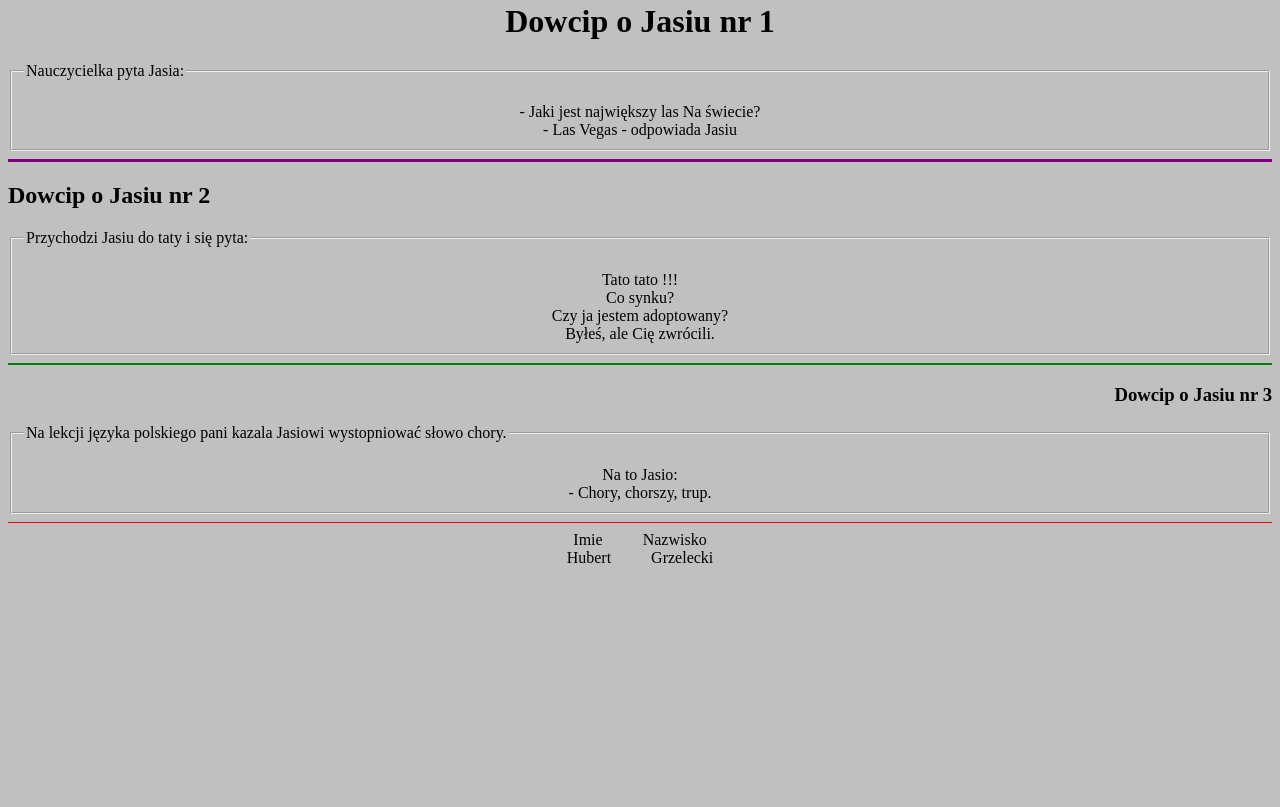
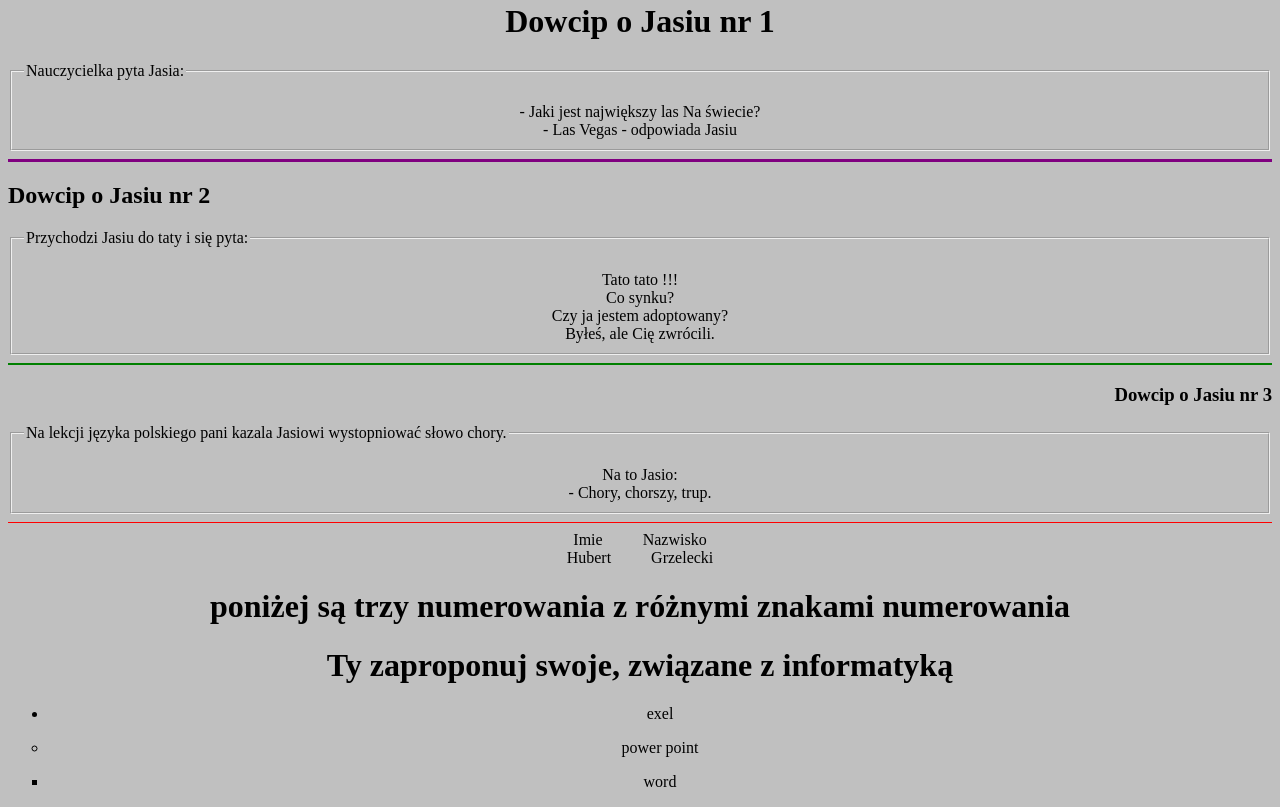
Before and after one commit to Lenny669/Lenny669.github.io, a plain HTML site: page index.html in a window 1280 px wide. Shown: the part 1002-1809 px from the top of the page. Before the commit the page ends 1577 px from the top, so only its background shows below. Drawn offline with Linux system fonts and the light colour scheme.

Commit message:
Update index.html

```diff
--- a/index.html
+++ b/index.html
@@ -52,3 +52,14 @@ Na to Jasio:<br>
 <hr size="1" color="red">
 <nobr> Imie&nbsp;&nbsp;&nbsp;&nbsp;&nbsp;&nbsp;&nbsp;&nbsp;&nbsp;&nbsp;Nazwisko</nobr><br>
 <nobr> Hubert&nbsp;&nbsp;&nbsp;&nbsp;&nbsp;&nbsp;&nbsp;&nbsp;&nbsp;&nbsp;Grzelecki</nobr>
+<H1> poniżej są trzy numerowania z różnymi znakami numerowania</H1>
+                 <H1> Ty zaproponuj swoje, związane z informatyką</H1>
+                 <UL TYPE=disc>
+                       <LI> exel
+                 </UL>
+                 <UL TYPE=circle>
+                       <LI> power point
+                 </UL>
+                 <UL TYPE=square>
+                       <LI> word
+                 </UL>
```
